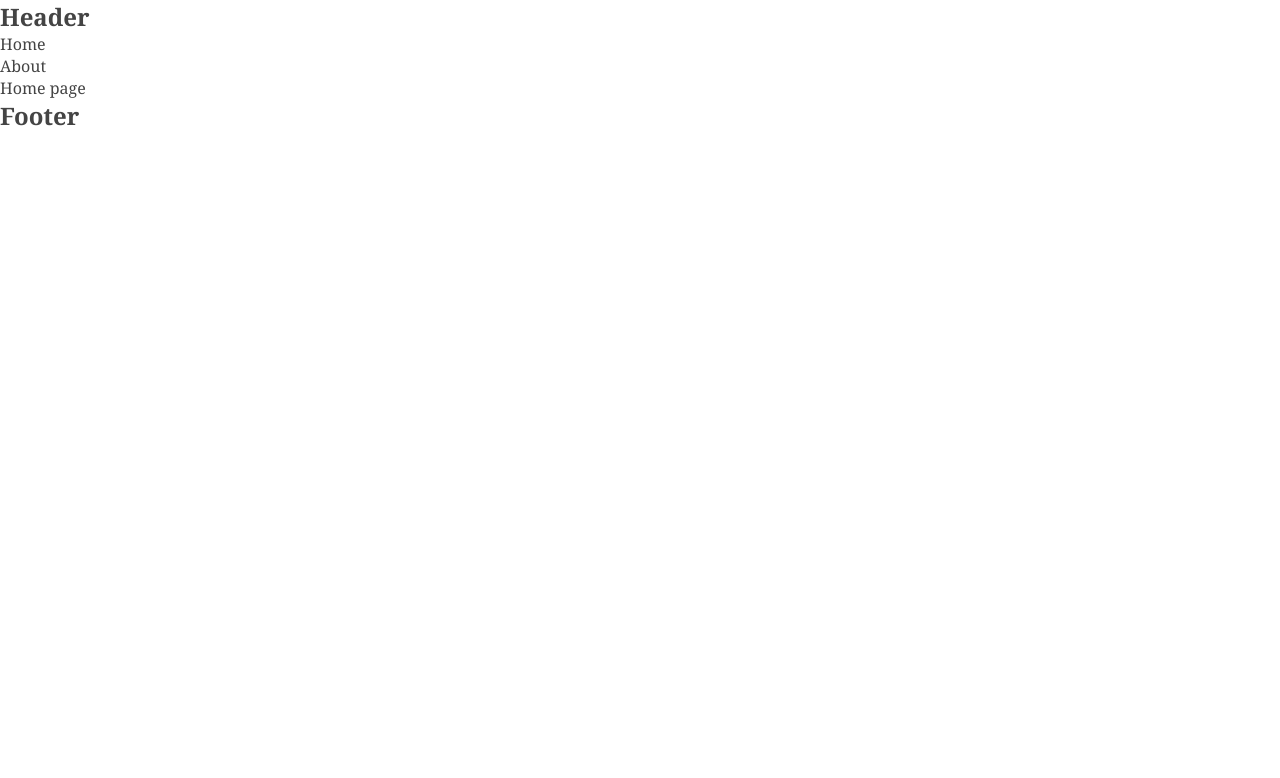
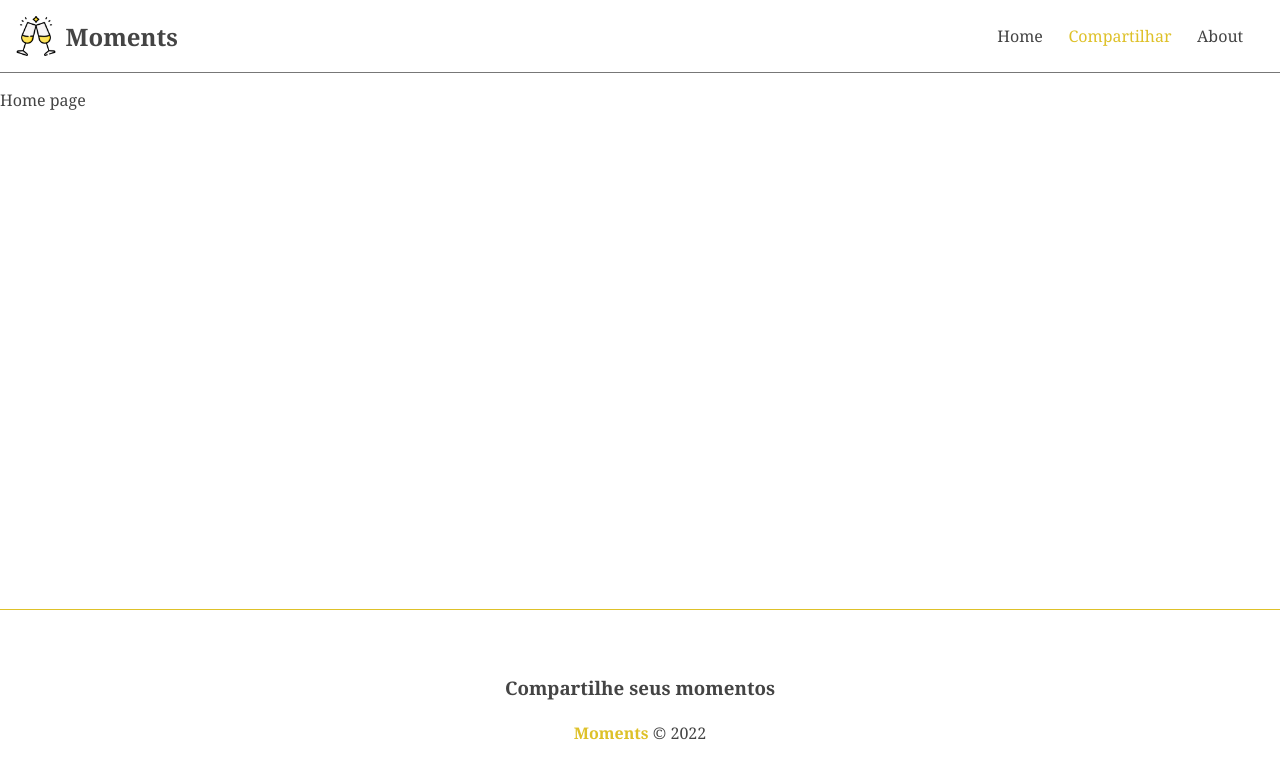
Before and after one commit to henriquecpp/moments, an Angular app: page / in a window 1280 px wide. Shown: the top 778 px of the page. Built offline with nearby package versions, Linux system fonts and the light colour scheme.

Commit message:
adicionado CSS aos componentes atuais

```diff
--- a/src/app/app.component.css
+++ b/src/app/app.component.css
@@ -0,0 +1,4 @@
+.container {
+  min-height: 65vh;
+  margin-top: 1em;
+}
--- a/src/app/components/footer/footer.component.css
+++ b/src/app/components/footer/footer.component.css
@@ -0,0 +1,17 @@
+footer {
+  border-top: 1px solid #dec129;
+  display: flex;
+  flex-direction: column;
+  align-items: center;
+  justify-content: center;
+  height: 200px;
+}
+
+footer h3 {
+  margin-bottom: 1.2em;
+}
+
+footer span {
+  font-weight: bold;
+  color: #dec129;
+}
--- a/src/app/components/footer/footer.component.html
+++ b/src/app/components/footer/footer.component.html
@@ -1 +1,4 @@
-<h2>Footer</h2>
+<footer>
+  <h3>Compartilhe seus momentos</h3>
+  <p><span>Moments</span> &copy; 2022</p>
+</footer>
--- a/src/app/components/header/header.component.css
+++ b/src/app/components/header/header.component.css
@@ -0,0 +1,43 @@
+nav {
+  display: flex;
+  justify-content: space-between;
+  padding: 1em;
+  border-bottom: 1px solid #777;
+}
+
+.brand,
+.links {
+  display: flex;
+  justify-content: center;
+  align-items: center;
+}
+
+.brand img {
+  width: 40px;
+  margin-right: 0.6em;
+}
+
+.brand h2 {
+  transition: 0.4s;
+}
+
+.brand:hover > h2 {
+  color: #dec129;
+}
+
+.links li {
+  margin-right: 1em;
+  list-style: none;
+}
+
+.links a {
+  padding: 0.1em 0.3em;
+}
+
+#add a {
+  color: #dec129;
+}
+
+#add a:hover {
+  background-color: #efefef;
+}
--- a/src/app/components/header/header.component.html
+++ b/src/app/components/header/header.component.html
@@ -1,7 +1,11 @@
-<h2>Header</h2>
 <nav>
-  <ul>
+  <a class="brand" routerLink="/">
+    <img src="/assets/moments.png" alt="Moments">
+    <h2>Moments</h2>
+  </a>
+  <ul class="links">
     <li><a routerLink="/">Home</a></li>
+    <li id="add"><a routerLink="/moments/new">Compartilhar</a></li>
     <li><a routerLink="/about">About</a></li>
   </ul>
 </nav>
--- a/src/index.html
+++ b/src/index.html
@@ -5,7 +5,7 @@
   <title>Moments</title>
   <base href="/">
   <meta name="viewport" content="width=device-width, initial-scale=1">
-  <link rel="icon" type="image/x-icon" href="favicon.ico">
+  <link rel="icon" type="image/x-icon" href="assets/favico.png">
 </head>
 <body>
   <app-root></app-root>
```
